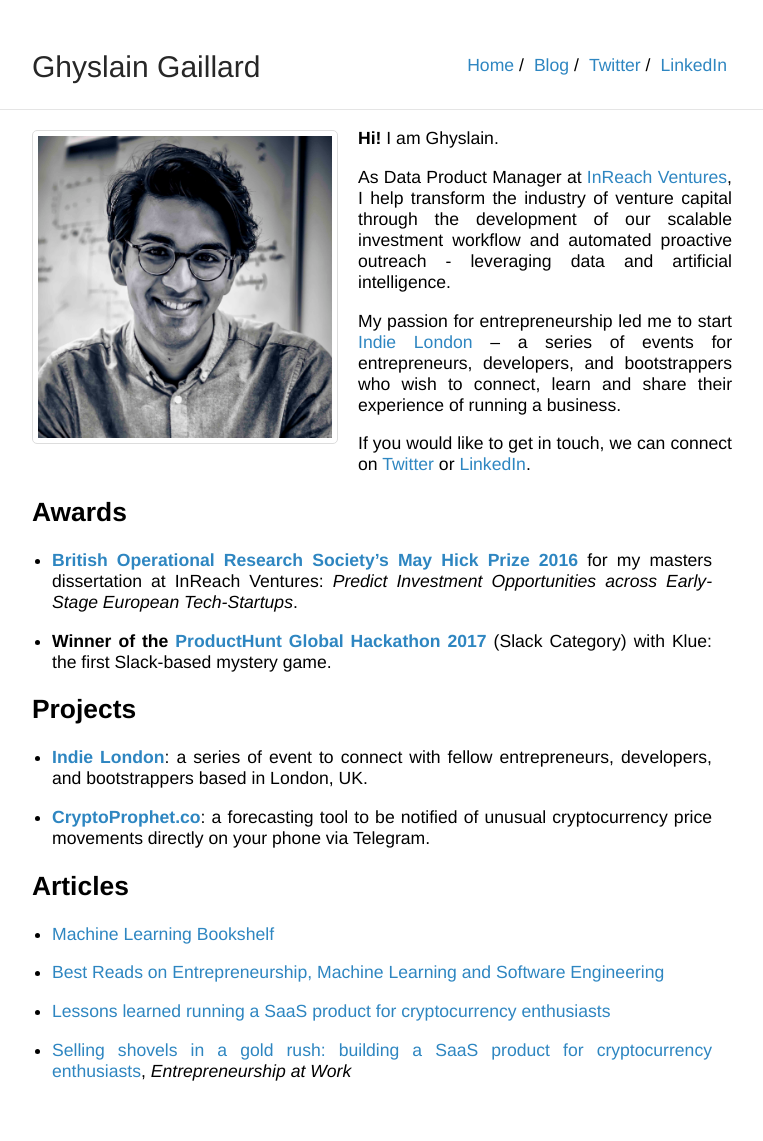
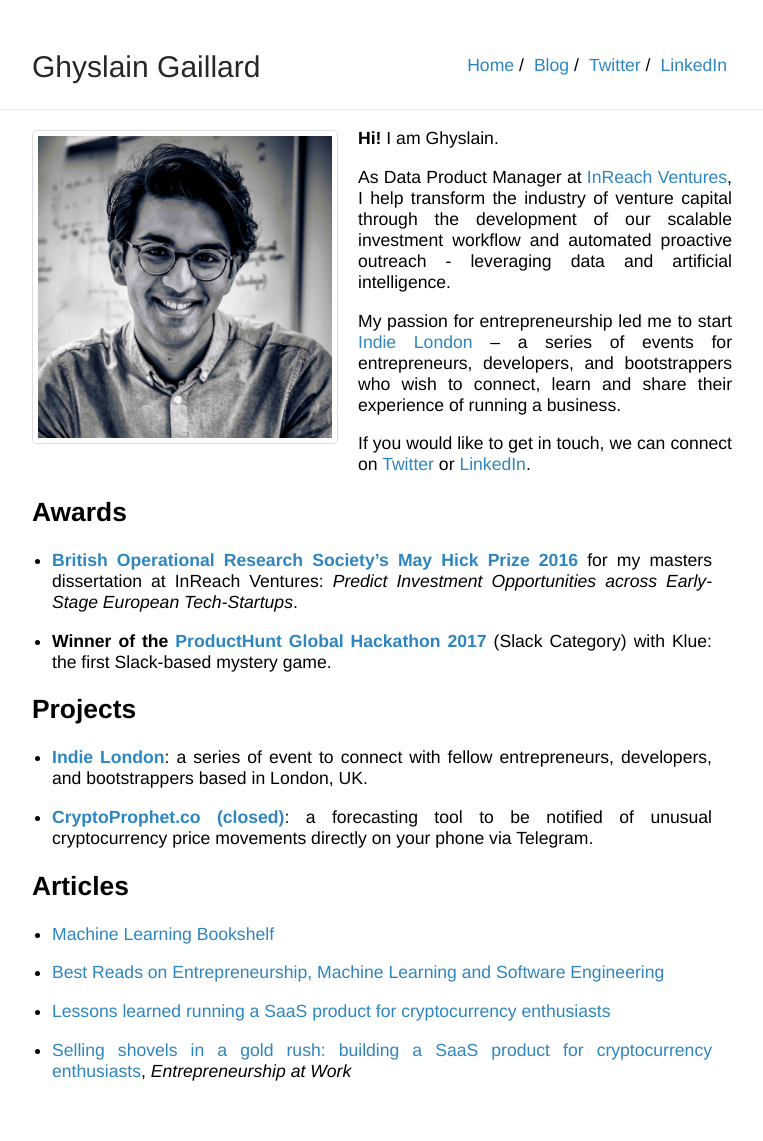
Before and after one commit to ghyslain/ghyslain.me, a Jekyll site: the page built from index.md, in a window 1280 px wide. Shown: the whole page, without its empty margins (258-1021 px from the left). Built offline with Jekyll 4.4.1, drawn with Linux system fonts in a browser that asks for light colours.

Commit message:
link to wayback machine for cryptoprophet

```diff
--- a/index.md
+++ b/index.md
@@ -26,7 +26,7 @@ If you would like to get in touch, we can connect on [Twitter](https://twitter.c
 
 - **[Indie London](https://indieldn.com/)**: a series of event to connect with fellow entrepreneurs, developers, and bootstrappers based in London, UK.
 
-- **[CryptoProphet.co](https://cryptoprophet.co/)**: a forecasting tool to be notified of unusual cryptocurrency price movements  directly on your phone via Telegram.
+- **[CryptoProphet.co  (closed)](https://web.archive.org/web/20180524165212/https://cryptoprophet.co/)**: a forecasting tool to be notified of unusual cryptocurrency price movements  directly on your phone via Telegram.
 
 
 ## Articles
```
